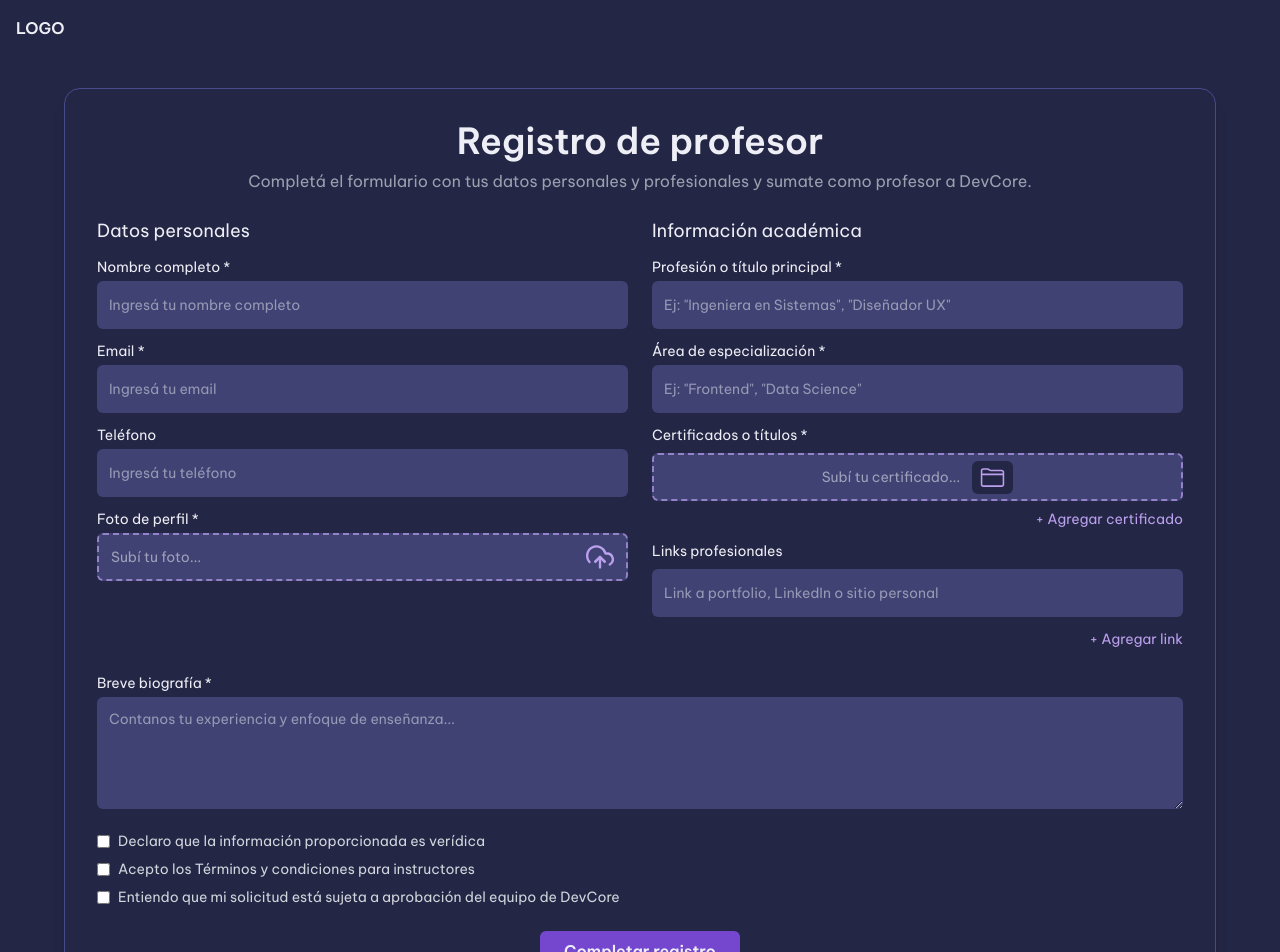
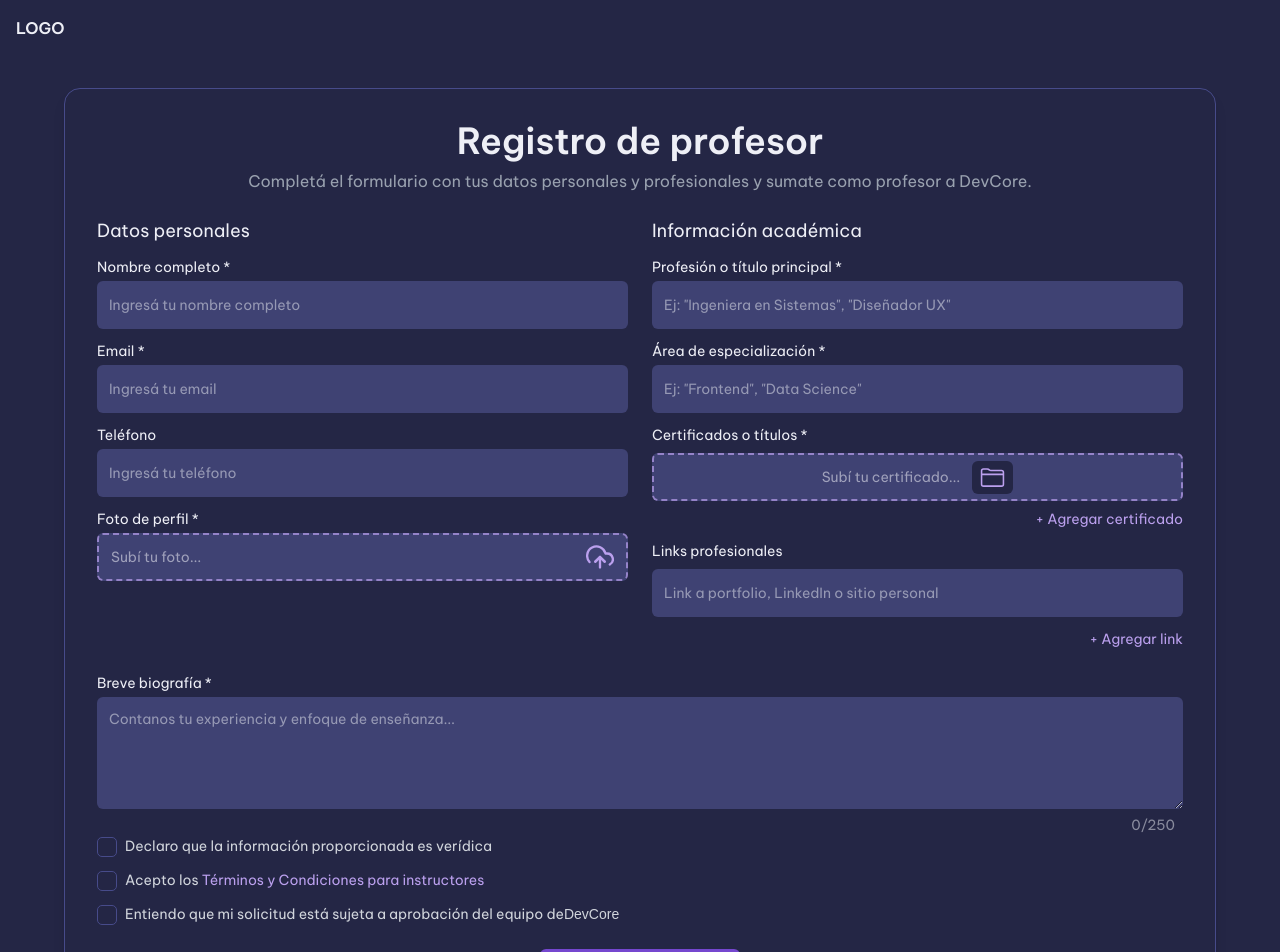
Before and after one commit to DevCore-PF/ProyectoFinalFront, a Next.js app in the folder front/: page /professionalForm in a window 1280 px wide. Shown: the top 952 px of the page. Built offline with nearby package versions, Linux system fonts and the light colour scheme; a web font is replaced by a local one.

Commit message:
se agregaron validaciones de checkbox en formulario profesional y se arreglaron validaciones en register y login

```diff
--- a/front/app/(auth)/professionalForm/page.tsx
+++ b/front/app/(auth)/professionalForm/page.tsx
@@ -26,6 +26,7 @@ import {
   closeLink,
   handleBlurCertificate,
   handleBlurPicture,
+  handleChangeBio,
   handleChangeCertificate,
   handleChangeLink,
   handleChangePicture,
@@ -35,6 +36,7 @@ const RegisterProfesor = () => {
   const formik = useFormik<professionalFormType>({
     initialValues: professionalForm,
     validationSchema: professionalFormValidation,
+    validateOnMount: false,
     onSubmit: (values) => {
       console.log(values);
       toastSuccess("Registro enviado!");
@@ -210,11 +212,11 @@ const RegisterProfesor = () => {
                         : ""
                     }`}
                   />
-                  {formik.errors.area && formik.touched.area ? (
+                  {formik.errors.area && formik.touched.area && (
                     <p className="text-red-400 text-sm text-center mt-2">
                       {formik.errors.area}
                     </p>
-                  ) : null}
+                  )}
                 </div>
 
                 <div>
@@ -355,43 +357,153 @@ const RegisterProfesor = () => {
               Breve biografía *
             </label>
             <textarea
+              maxLength={250}
               id="bio"
+              value={formik.values.bio}
+              onChange={(e) => {
+                handleChangeBio(e, formik);
+              }}
+              onBlur={formik.handleBlur}
               placeholder="Contanos tu experiencia y enfoque de enseñanza..."
-              {...formik.getFieldProps("bio")}
               className={`w-full h-28 rounded-md bg-background2 p-3  text-sm focus:outline-none focus:ring-1 focus:ring-purple-300/50 ${
                 formik.touched.bio && formik.errors.bio
                   ? "border border-red-500"
                   : ""
               }`}
             />
-            {formik.errors.bio && formik.touched.bio ? (
+            {formik.errors.bio && formik.touched.bio && (
               <p className="text-red-400 text-sm text-center mt-2">
                 {formik.errors.bio}
               </p>
-            ) : null}
+            )}
+            <p
+              className={`text-sm flex justify-end mr-2 ${
+                formik.values.bio.length === 250
+                  ? "text-red-400"
+                  : formik.values.bio.length >= 230
+                  ? "text-yellow-400"
+                  : "text-font-light/50"
+              }`}
+            >
+              {formik.values.bio.length}/250
+            </p>
           </div>
 
-          {/* ARREGLAR CHECKBOXES*/}
-          <div className="flex flex-col gap-2 mt-4 text-xs sm:text-sm text-gray-300">
-            <label className="flex items-center gap-2">
-              <input type="checkbox" className="accent-accent-medium" />
-              Declaro que la información proporcionada es verídica
-            </label>
-            <label className="flex items-center gap-2">
-              <input type="checkbox" className="accent-accent-medium" />
-              Acepto los Términos y condiciones para instructores
-            </label>
-            <label className="flex items-center gap-2">
-              <input type="checkbox" className="accent-accent-medium" />
-              Entiendo que mi solicitud está sujeta a aprobación del equipo de
-              DevCore
-            </label>
+          <div className="flex flex-col gap-3">
+            <div className="flex flex-wrap items-start sm:items-center gap-2 text-xs text-gray-300">
+              <label
+                htmlFor="checkboxInfo"
+                className="inline-flex items-start sm:items-center cursor-pointer w-full sm:w-auto group"
+              >
+                <input
+                  id="checkboxInfo"
+                  name="checkboxInfo"
+                  type="checkbox"
+                  checked={formik.values.checkboxInfo}
+                  onChange={formik.handleChange}
+                  onBlur={formik.handleBlur}
+                  className="sr-only"
+                />
+                <div className="w-5 h-5 border border-border rounded-[5px] shrink-0 flex items-center justify-center mt-0.5">
+                  <div className="w-3 h-3 bg-accent-dark rounded-xs opacity-0 group-has-checked:opacity-100 transition-opacity"></div>
+                </div>
+                <span className="ml-2 select-none text-sm leading-snug sm:leading-normal">
+                  Declaro que la información proporcionada es verídica
+                </span>
+              </label>
+
+              {formik.errors.checkboxInfo && formik.touched.checkboxInfo && (
+                <p className="text-red-400 flex items-center justify-center text-sm text-center 2">
+                  {formik.errors.checkboxInfo}
+                </p>
+              )}
+            </div>
+
+            <div className="flex flex-wrap items-start sm:items-center gap-2 text-xs text-gray-300">
+              <label
+                htmlFor="checkboxTerms"
+                className="inline-flex items-start sm:items-center cursor-pointer w-full sm:w-auto group"
+              >
+                <input
+                  id="checkboxTerms"
+                  name="checkboxTerms"
+                  type="checkbox"
+                  checked={formik.values.checkboxTerms}
+                  onChange={formik.handleChange}
+                  onBlur={formik.handleBlur}
+                  className="sr-only"
+                />
+                <div className="w-5 h-5 border border-border rounded-[5px] shrink-0 flex items-center justify-center mt-0.5">
+                  <div className="w-3 h-3 bg-accent-dark rounded-xs opacity-0 group-has-checked:opacity-100 transition-opacity"></div>
+                </div>
+                <span className="ml-2 select-none text-sm leading-snug sm:leading-normal">
+                  Acepto los{" "}
+                  <Link
+                    href={"terms"}
+                    className="text-accent-medium hover:underline "
+                  >
+                    Términos y Condiciones para instructores
+                  </Link>
+                </span>
+              </label>
+              {formik.errors.checkboxTerms && formik.touched.checkboxTerms && (
+                <p className="text-red-400 flex items-center justify-center text-sm text-center 2">
+                  {formik.errors.checkboxTerms}
+                </p>
+              )}
+            </div>
+            <div className="flex flex-wrap items-start sm:items-center gap-2 text-xs text-gray-300">
+              <label
+                htmlFor="checkboxSupervision"
+                className="inline-flex items-start sm:items-center cursor-pointer w-full sm:w-auto group"
+              >
+                <input
+                  id="checkboxSupervision"
+                  name="checkboxSupervision"
+                  type="checkbox"
+                  checked={formik.values.checkboxSupervision}
+                  onChange={formik.handleChange}
+                  onBlur={formik.handleBlur}
+                  className="sr-only"
+                />
+                <div className="w-5 h-5 border border-border rounded-[5px] shrink-0 flex items-center justify-center mt-0.5">
+                  <div className="w-3 h-3 bg-accent-dark rounded-xs opacity-0 group-has-checked:opacity-100 transition-opacity"></div>
+                </div>
+                <span className="ml-2 select-none text-sm leading-snug sm:leading-normal">
+                  Entiendo que mi solicitud está sujeta a aprobación del equipo
+                  de
+                  <span className="font-title">DevCore</span>
+                </span>
+              </label>
+              {formik.errors.checkboxSupervision &&
+                formik.touched.checkboxSupervision && (
+                  <p className="text-red-400 flex items-center justify-center text-sm text-center 2">
+                    {formik.errors.checkboxSupervision}
+                  </p>
+                )}
+            </div>
           </div>
 
           <button
             type="submit"
-            disabled={!formik.isValid || formik.isSubmitting}
-            className="bg-button/90 hover:bg-button transition rounded-md py-2 mt-6 font-semibold w-full sm:w-auto px-6 mx-auto block disabled:cursor-not-allowed disabled:opacity-50"
+            onClick={() => {
+              formik.setTouched({
+                fullName: true,
+                email: true,
+                phone: true,
+                picture: true,
+                profession: true,
+                area: true,
+                bio: true,
+                certificates: true,
+                links: true,
+                checkboxInfo: true,
+                checkboxTerms: true,
+                checkboxSupervision: true,
+              });
+            }}
+            disabled={formik.isSubmitting}
+            className=" cursor-pointer bg-button/90 hover:bg-button transition rounded-md py-2 mt-6 font-semibold w-full sm:w-auto px-6 mx-auto block disabled:cursor-not-allowed disabled:opacity-50"
           >
             Completar registro
           </button>
--- a/front/app/(auth)/register/page.tsx
+++ b/front/app/(auth)/register/page.tsx
@@ -31,6 +31,7 @@ const page = () => {
   const formik = useFormik<registerType>({
     validationSchema: registerValidations,
     initialValues: registerInitialValues,
+    validateOnMount: false,
 
     onSubmit: () => {
       const data = formik.values;
@@ -170,31 +171,58 @@ const page = () => {
             </div>
 
             <div className="flex flex-wrap items-start sm:items-center gap-2 text-xs text-gray-300">
-              <label className="inline-flex items-start sm:items-center cursor-pointer w-full sm:w-auto">
-                <input type="checkbox" className="sr-only" />
+              <label
+                htmlFor="checkboxTerms"
+                className="inline-flex items-start sm:items-center cursor-pointer w-full sm:w-auto group"
+              >
+                <input
+                  id="checkboxTerms"
+                  name="checkboxTerms"
+                  type="checkbox"
+                  checked={formik.values.checkboxTerms}
+                  onChange={formik.handleChange}
+                  onBlur={formik.handleBlur}
+                  className="sr-only"
+                />
                 <div className="w-5 h-5 border border-border rounded-[5px] shrink-0 flex items-center justify-center mt-0.5">
-                  <div className="w-3 h-2.5 bg-accent-dark rounded-xs hidden checkbox-indicator"></div>
+                  <div className="w-3 h-3 bg-accent-dark rounded-xs opacity-0 group-has-checked:opacity-100 transition-opacity"></div>
                 </div>
-                <label
-                  htmlFor="terms"
-                  className="ml-2 select-none text-sm leading-snug sm:leading-normal"
-                >
+                <span className="ml-2 select-none text-sm leading-snug sm:leading-normal">
                   Acepto los{" "}
-                  <span className="underline cursor-pointer text-accent-medium">
-                    Términos de Uso
-                  </span>{" "}
+                  <Link
+                    href={"/terms"}
+                    className="text-accent-medium hover:underline"
+                  >
+                    Términos y Condiciones
+                  </Link>{" "}
                   y las{" "}
-                  <span className="underline cursor-pointer text-accent-medium">
+                  <Link
+                    href={"/privacyPolicy"}
+                    className="text-accent-medium hover:underline"
+                  >
                     Políticas de Privacidad
-                  </span>
-                </label>
+                  </Link>
+                </span>
               </label>
+              {formik.errors.checkboxTerms && formik.touched.checkboxTerms && (
+                <p className="text-red-400 flex items-center justify-center text-sm text-center 2">
+                  {formik.errors.checkboxTerms}
+                </p>
+              )}
             </div>
 
             <button
               type="submit"
-              disabled={!formik.isValid || formik.isSubmitting}
-
+              onClick={() => {
+                formik.setTouched({
+                  name: true,
+                  email: true,
+                  password: true,
+                  repeatPassword: true,
+                  checkboxTerms: true,
+                });
+              }}
+              disabled={formik.isSubmitting}
               className="bg-button/90 hover:bg-button cursor-pointer transition rounded-md py-2 mt-2 font-semibold disabled:cursor-not-allowed disabled:opacity-50"
             >
               Registrarme
@@ -207,9 +235,9 @@ const page = () => {
             </div>
 
             <button
-            disabled={formik.isSubmitting}
-
-            className="flex items-center justify-center gap-2 bg-font-light cursor-pointer text-font-dark py-2 rounded-md hover:bg-gray-100 transition text-xs sm:text-base px-3 sm:px-4 text-center ">
+              disabled={formik.isSubmitting}
+              className="flex items-center justify-center gap-2 bg-font-light cursor-pointer text-font-dark py-2 rounded-md hover:bg-gray-100 transition text-xs sm:text-base px-3 sm:px-4 text-center "
+            >
               <Image
                 src="/icons/googleIcon.svg"
                 width={18}
@@ -223,9 +251,12 @@ const page = () => {
             </button>
 
             <p className="text-center text-gray-400 text-sm mt-2">
-              ¿Ya tenés una cuenta?{" "}
-              <Link href="/login" className="text-accent-medium underline">
-                Ingresá
+              ¿Ya tienes una cuenta?{" "}
+              <Link
+                href="/login"
+                className="text-accent-medium hover:underline"
+              >
+                Ingresa
               </Link>
               <span className="items-center text-xl">&rarr;</span>
             </p>
--- a/front/app/(root)/dashboard/page.tsx
+++ b/front/app/(root)/dashboard/page.tsx
@@ -1,7 +1,7 @@
 import React from "react";
 
 const page = () => {
-  return <div>este es mi dashboard</div>;
+  return <div className="min-h-screen">este es mi dashboard</div>;
 };
 
 export default page;
--- a/front/validators/registerSchema.ts
+++ b/front/validators/registerSchema.ts
@@ -4,6 +4,7 @@ export interface registerType {
   email: string;
   password: string;
   repeatPassword: string;
+  checkboxTerms: boolean;
 }
 
 export const registerInitialValues = {
@@ -11,6 +12,7 @@ export const registerInitialValues = {
   email: "",
   password: "",
   repeatPassword: "",
+  checkboxTerms: false,
 };
 
 export const registerValidations = Yup.object({
@@ -32,6 +34,10 @@ export const registerValidations = Yup.object({
   repeatPassword: Yup.string()
     .required("Debe confirmar contraseña")
     .oneOf([Yup.ref("password")], "Contraseñas deben coincidir"),
+  checkboxTerms: Yup.boolean().oneOf(
+    [true],
+    "Debes aceptar los Términos y Condiciones"
+  ),
 });
 
 export interface professionalFormType {
@@ -44,6 +50,9 @@ export interface professionalFormType {
   bio: string;
   certificates: (File | null)[];
   links: string[] | null;
+  checkboxInfo: boolean;
+  checkboxTerms: boolean;
+  checkboxSupervision: boolean;
 }
 
 export const professionalForm = {
@@ -56,6 +65,9 @@ export const professionalForm = {
   bio: "",
   certificates: [null],
   links: [""],
+  checkboxInfo: false,
+  checkboxTerms: false,
+  checkboxSupervision: false,
 };
 
 export const professionalFormValidation = Yup.object({
@@ -105,5 +117,21 @@ export const professionalFormValidation = Yup.object({
 
   bio: Yup.string()
     .required("Biografia es requerida")
-    .min(30, "Mínimo 30 caracteres").max(250,'Máximo 250 caracteres'),
+    .min(30, "Mínimo 30 caracteres")
+    .max(250, "Máximo 250 caracteres"),
+
+  checkboxInfo: Yup.boolean().oneOf(
+    [true],
+    "Debes declarar que la información es verídica"
+  ),
+
+  checkboxTerms: Yup.boolean().oneOf(
+    [true],
+    "Debes aceptar los Términos y Condiciones"
+  ),
+
+  checkboxSupervision: Yup.boolean().oneOf(
+    [true],
+    "Debes aceptar que tu solicitud está sujeta a revisión"
+  ),
 });
```
Also changed, not shown: front/app/(auth)/login/page.tsx (+11 -4 lines), front/helpers/formHandlers.ts (+8 -0 lines), front/app/contactUs/page.tsx (added), front/app/privacyPolicy/page.tsx (renamed from front/app/privacypolicy/page.tsx).
